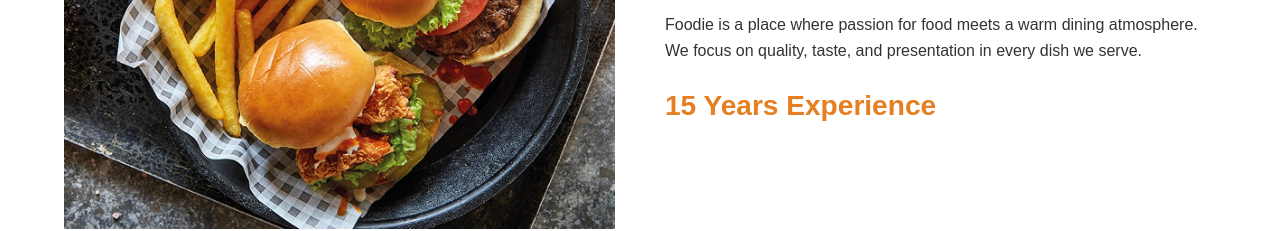
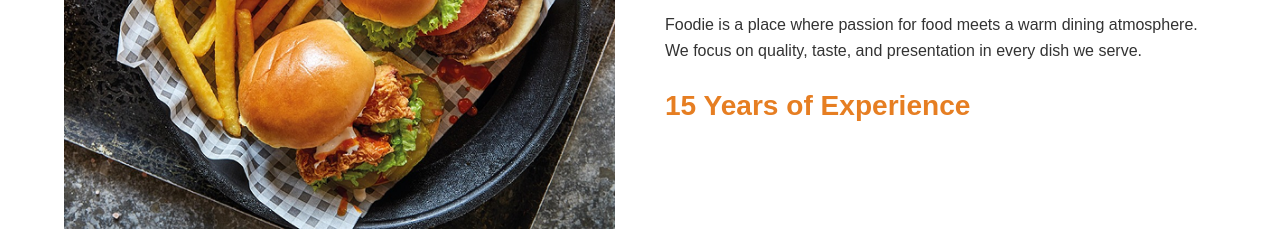
Before and after one commit to Aswad-UI/foodie-restaurant, a plain HTML site: page index.html in a window 1280 px wide. Shown: the part 1043-1274 px from the top of the page. Drawn offline with Linux system fonts and the light colour scheme.

Commit message:
Foodie Restaurant Website

```diff
--- a/index.html
+++ b/index.html
@@ -70,7 +70,7 @@ Foodie is a place where passion for food meets a warm dining atmosphere. We focu
 </p>
 
 <div class="experience">
-<h3>15 Years Experience</h3>
+<h3>15 Years of Experience</h3>
 </div>
 
 </div>
```
